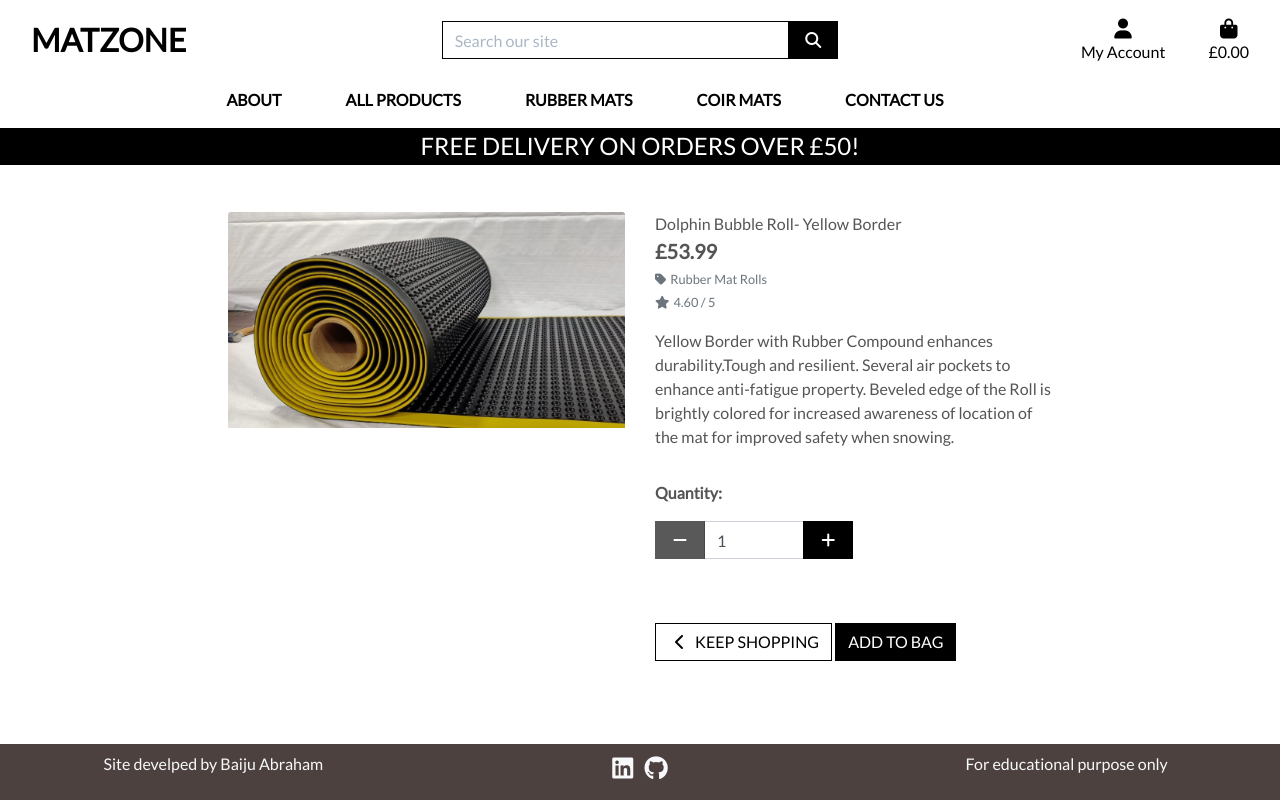
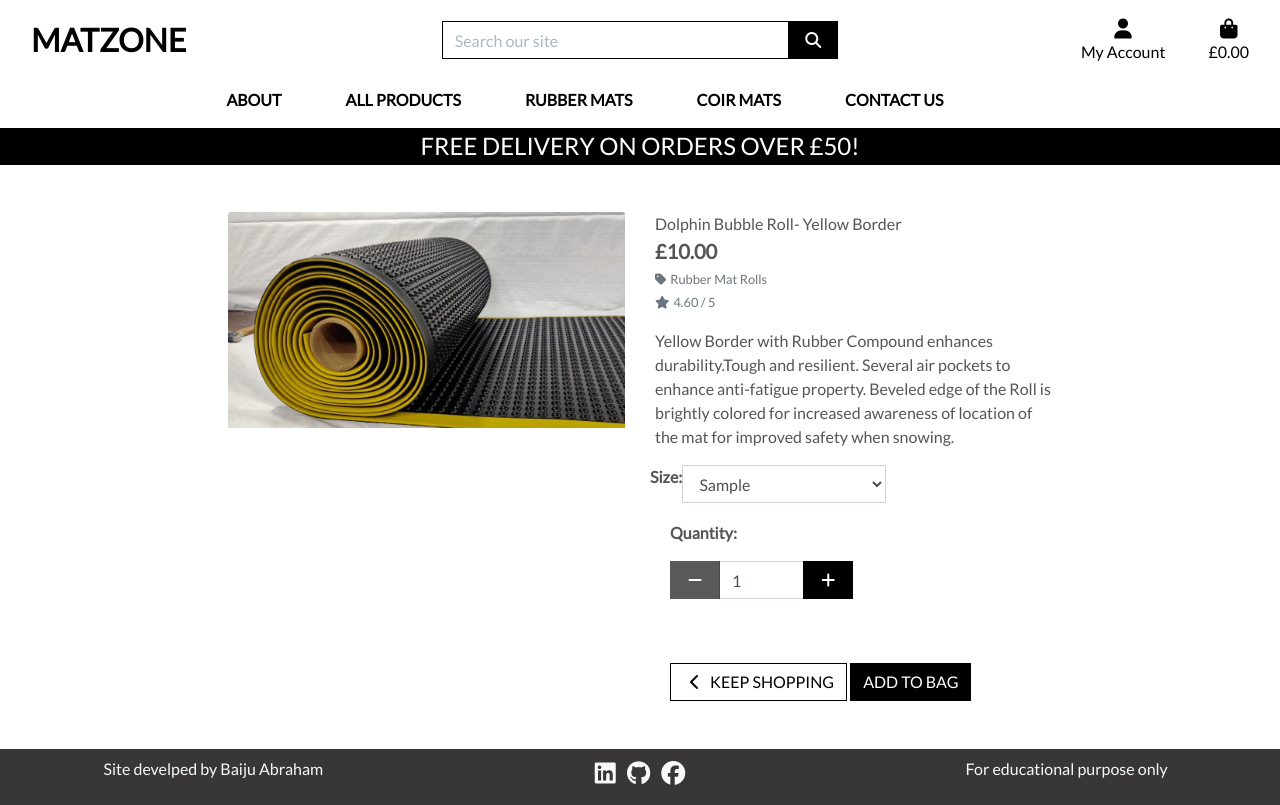
Before and after one commit to baijuka/matzone_v1, a Django app: page /products/1/ in a window 1280 px wide. Run offline with Django 3.2, Linux system fonts and the light colour scheme; data comes from the database, SQL or seed files in the repository; tables that the repository leaves empty hold one stand-in row (values such as "Sample post"); some libraries are stand-ins or nearby versions.

Commit message:
Added facebook link in the footer

```diff
--- a/matzone/settings.py
+++ b/matzone/settings.py
@@ -25,8 +25,8 @@ BASE_DIR = Path(__file__).resolve().parent.parent
 SECRET_KEY = 'django-insecure-mp7di%&fdzjr+_%)!_s8b27j+91pjk-5+lt!&3hdyk1&ha!sb%'
 
 # SECURITY WARNING: don't run with debug turned on in production!
-#DEBUG = "DEVELOPMENT" in os.environ
-DEBUG = True
+DEBUG = "DEVELOPMENT" in os.environ
+# DEBUG = True
 
 ALLOWED_HOSTS = []
 
--- a/products/templates/products/product_detail.html
+++ b/products/templates/products/product_detail.html
@@ -29,7 +29,7 @@
             <div class="col-12 col-md-6 col-lg-4">
                 <div class="product-details-container mb-5 mt-md-5">
                     <p class="mb-0">{{ product.name }}</p>
-                    <p class="lead mb-0 text-left font-weight-bold">£{{ product.price }}</p>
+                    <p class="lead mb-0 text-left font-weight-bold" id="p_price">£{{ product.productvariation_set.first.product_price }}</p>
                     {% if product.category %}
                     <p class="small mt-1 mb-0">
                         <a class="text-muted" href="{% url 'products' %}?category={{ product.category.name }}">
@@ -52,7 +52,7 @@
                     <form class="form" action="{% url 'add_to_bag' product.id %}" method="POST">
                         {% csrf_token %}
                         <div class="form-row">
-                            {% with product.has_sizes as s %}
+                            <!-- {% with product.has_sizes as s %}
                             {% if s %}
                                 <div class="col-12">
                                     <p><strong>Size:</strong></p>
@@ -64,7 +64,17 @@
                                         <option value="xl">XL</option>
                                     </select>
                                 </div>
-                            {% endif %}
+                            {% endif %} -->
+                            <div class="col-12"></div>
+                                <p><strong>Size:</strong></p>
+                                {%if product.productvariation_set.all %}
+                                <select class="form-control rounded-0 w-50" name="product_size" id='id_product_size'>
+                                {% for psize in product.productvariation_set.all %}
+                                    <option value='{{ psize.product_size }}'>{{ psize.product_size }}</option>
+                                {% endfor %}
+                                </select>
+                                {% endif %}
+                            </div>
                             <div class="col-12">
                                 <p class="mt-3"><strong>Quantity:</strong></p>
                                 <div class="form-group w-50">
--- a/products/templates/products/products.html
+++ b/products/templates/products/products.html
@@ -69,7 +69,7 @@
                                 <div class="card-footer bg-white pt-0 border-0 text-left">
                                     <div class="row">
                                         <div class="col">
-                                            <p class="lead mb-0 text-left font-weight-bold">£{{ product.price }}</p>
+                                            <p class="lead mb-0 text-left font-weight-bold">£{{ product.productvariation_set.first.product_price }}</p>
                                             {% if product.category %}
                                             <p class="small mt-1 mb-0">
                                                 <a class="text-muted" href="{% url 'products' %}?category={{ product.category.name }}">
--- a/static/css/base.css
+++ b/static/css/base.css
@@ -109,11 +109,13 @@ input[name='q']::placeholder {
 /* Footer */
 footer {
     padding: 8px;
-    background-color: #4d4140 !important ;
+    background-color: #383636 !important ;
     color: #f8f9fa;
     text-align: center;
     position: absolute;
-    left: 0 ; right: 0; bottom: 0;
+    margin-left: 0 ;
+    margin-right: 0;
+    margin-bottom: 0;
     height:[footer-height]
   }
   .social {
--- a/templates/includes/footer.html
+++ b/templates/includes/footer.html
@@ -1,5 +1,5 @@
 {% load static %}
-<footer class="container-fluid footer-container">
+<footer class="container-fluid footer-container" style="position: relative;">
 	<div class="row">
 		<div class="col">
 			<p>Site develped by Baiju Abraham</p>
@@ -11,6 +11,9 @@
 	        <a href="https://github.com/baijuka" target="_blank" rel="noopener noreferrer">
                 <i class="fab fa-github social"></i>
             </a>
+			<a href="https://www.facebook.com/" target="_blank" rel="noopener noreferrer">
+                <i class="fab fa-facebook social"></i>
+            </a>
 		</div>
 		<div class="col">
 			<p>For educational purpose only</p>
```
